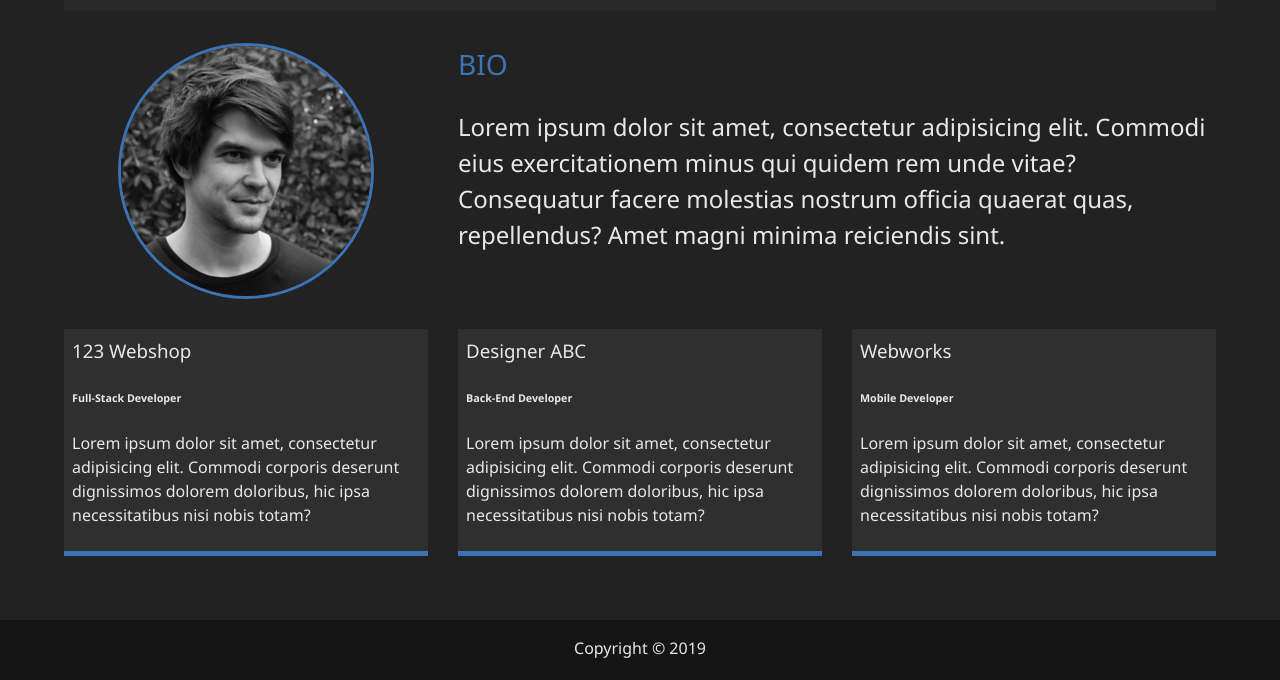
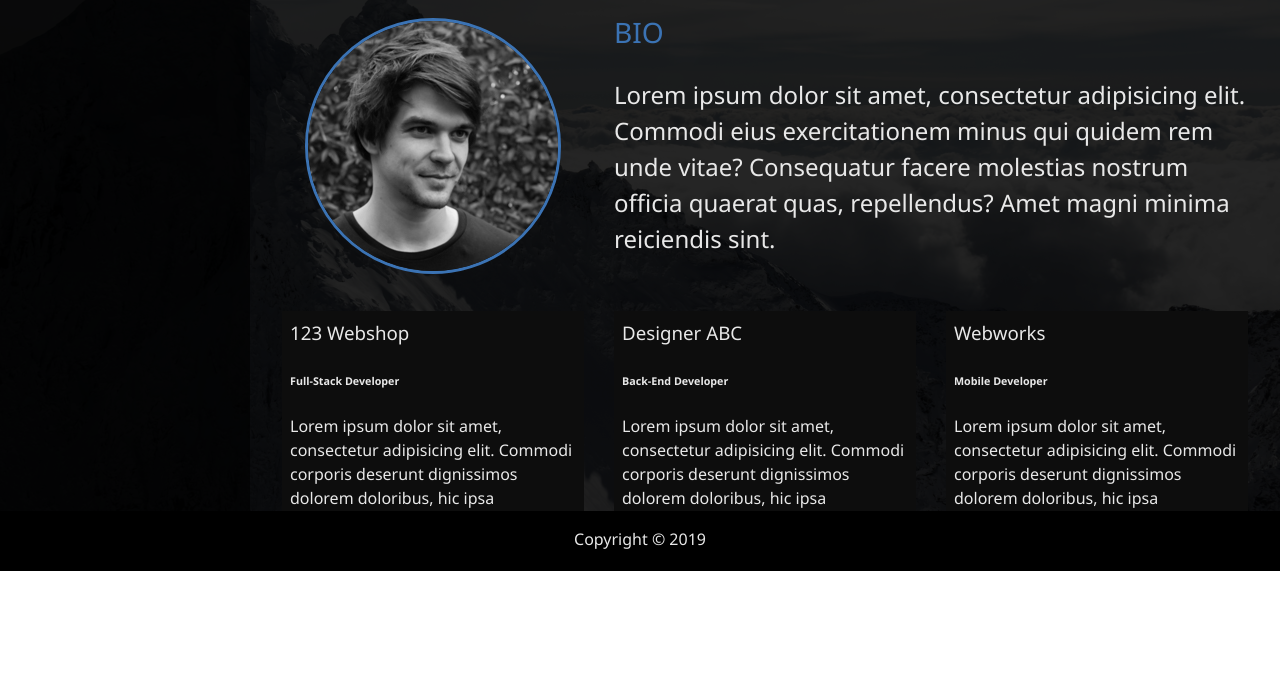
Before and after one commit to DanTarsoly/Portfolio, a website: page dist/about.html in a window 1280 px wide. Shown: the part 239-919 px from the top of the page. After the commit the page ends 810 px from the top, so only its background shows below. Drawn offline with Linux system fonts and the light colour scheme.

Commit message:
Single-page implementation

```diff
--- a/scss/_config.scss
+++ b/scss/_config.scss
@@ -1,40 +1,22 @@
-$primary-color: #222;
+$primary-color: #000;
 $secondary-color: #3b73b4;
 $light-text-color: #e8e8e8;
-$dark-text-color: #181818;
-$show-home-image: true;
-$home-image: url(../img/bg_rysy.jpg);
-$portrait-image: url(../img/portrait.jpg);
-$portrait-image-small: url(../img/portrait_small.jpg);
-$background-opacity: 0.9;
+$dark-text-color: #080808;
+$home-image: url('../img/bg_rysy.jpg');
+$portrait-image: url('../img/portrait.jpg');
+$portrait-image-small: url('../img/portrait_small.jpg');
+$header-size: 250px;
+$footer-height: 50px;
+$header-opacity: 0.95;
+$main-opacity: 0.85;
+$section-opacity: 0.5;
 
 @mixin easeOut {
   transition: all 0.5s ease-out;
 }
 
-@mixin background {
-  @if $show-home-image {
-    &#bg-img {
-      background: $home-image;
-      background-attachment: fixed;
-      background-size: cover;
-
-      &:after {
-        content:'';
-        position: absolute;
-        top: 0;
-        right: 0;
-        width: 100%;
-        height: 100%;
-        z-index: -1;
-        background: rgba($primary-color, $background-opacity);
-      }
-    }
-  }
-}
-
 // Setting text color
-@function set-text-color($color) {
+@function get-text-color($color) {
   @if (lightness($color) > 40){
     @return $dark-text-color
   } @else {
--- a/scss/_menu.scss
+++ b/scss/_menu.scss
@@ -10,7 +10,7 @@
     width: 28px;
     height: 3px;
     margin: 0 0 5px 0;
-    background: set-text-color($primary-color);
+    background: get-text-color($primary-color);
     @include easeOut;
   }
 
@@ -108,7 +108,7 @@
     text-transform: uppercase;
     padding: 1rem 0;
     font-weight: 300;
-    color: set-text-color($primary-color);
+    color: get-text-color($primary-color);
     text-decoration: none;
     @include easeOut;
 
--- a/scss/_mobile.scss
+++ b/scss/_mobile.scss
@@ -14,7 +14,30 @@
 
 // Tablet & Small laptop
 @include mediaMd {
+  header {
+    height: $header-size;
+    width: 100%;
+    position: static;
+
+    .portrait {
+      float: left;
+    }
+
+    //.links {
+    //  height: 100%;
+    //  margin-left: $header-size;
+    //  border: white 1px solid;
+    //  vertical-align: center;
+    //}
+
+    .link-list {
+      margin-left: $header-size;
+      //border: white 1px solid;
+    }
+  }
+
   main {
+    margin-left: 0px;
     align-items: center;
     text-align: center;
 
--- a/scss/main.scss
+++ b/scss/main.scss
@@ -6,51 +6,54 @@
 }
 
 body {
-  @include background;
-  background: $primary-color;
-  color: set-text-color($primary-color);
-  height: 100%;
+  background: $home-image;
+  background-attachment: fixed;
+  background-size: cover;
+  color: get-text-color($primary-color);
   margin: 0;
   font-family: 'Segoe UI', Tahoma, Geneva, Verdana, sans-serif;
   line-height: 1.5;
 }
 
-h1,
-h2,
-h3 {
-  margin: 0;
-  font-weight: 400;
+header {
+  width: $header-size;
+  height: calc(100vh - #{$footer-height});
+  position: fixed;
+  padding: 25px;
+  background: rgba($primary-color, $header-opacity);
+  color: get-text-color(rgba($primary-color, $header-opacity));
 
-  &.lg-heading {
-    font-size: 6rem;
+  .portrait {
+    width: 200px;
+    //margin: auto;
+    border-radius: 50%;
+    border: $secondary-color 3px solid;
   }
 
-  &.sm-heading {
-    margin-bottom: 2rem;
-    padding: 0.2rem 1rem;
-    background: rgba(lighten($primary-color, 5), 0.5);
+  //.links {
+  //  border: white 1px solid;
+  //  .link {
+  //
+  //    padding: 1rem;
+  //  }
+  //}
+  .link-list {
+    padding: 0;
+    list-style: none;
+
+    .link-item {
+      padding: 4px 0;
+    }
   }
 }
 
-a {
-  color: set-text-color($primary-color);
-  text-decoration: none;
-}
-
-header {
-  position: fixed;
-  z-index: 2;
-  width:100%;
-}
-
-.text-secondary {
-  color: $secondary-color;
-}
-
-// Main
 main {
-  padding: 4rem;
-  min-height: calc(100vh - 60px);
+  padding: 2rem;
+  margin-left: $header-size;
+  height: calc(100vh - #{$footer-height});
+  background: rgba($primary-color, $main-opacity);
+  color: get-text-color(rgba($primary-color, $main-opacity));
+  overflow-x: hidden;
 
   .icons {
     margin-top: 1rem;
@@ -71,6 +74,54 @@ main {
       margin-top: 20vh;
     }
   }
+}
+
+section {
+  padding: 2rem;
+  margin: 1rem;
+  background: rgba($primary-color, $section-opacity);
+  color: get-text-color(rgba($primary-color, $section-opacity));
+  overflow-x: hidden;
+}
+
+footer {
+  text-align: center;
+  padding: 1rem;
+  background: darken($primary-color, 5);
+  color: get-text-color($primary-color);
+  height: $footer-height;
+}
+
+h1,
+h2,
+h3 {
+  margin: 0;
+  font-weight: 400;
+
+  &.lg-heading {
+    font-size: 6rem;
+  }
+
+  &.sm-heading {
+    margin-bottom: 2rem;
+    padding: 0.2rem 1rem;
+    background: rgba($primary-color, $section-opacity);
+  }
+}
+
+a {
+  padding: 0.4rem;
+  color: get-text-color($primary-color);
+  text-decoration: none;
+
+  &:hover {
+    color: $secondary-color;
+    @include easeOut();
+  }
+}
+
+.text-secondary {
+  color: $secondary-color;
 }
 
 // About
@@ -121,7 +172,7 @@ main {
 
   img {
     width: 100%;
-    border: 3px set-text-color($primary-color) solid;
+    border: 3px get-text-color($primary-color) solid;
 
     &:hover {
       opacity: 0.5;
@@ -141,7 +192,7 @@ main {
 
   div {
     font-size: 2rem;
-    border: 3px set-text-color($primary-color) solid;
+    border: 3px get-text-color($primary-color) solid;
     padding: 1.5rem 2.5rem;
     margin-bottom: 3rem;
     @include easeOut;
@@ -149,9 +200,9 @@ main {
     &:hover {
       padding: 0.5rem 1.5rem;
       background: $secondary-color;
-      color: set-text-color($secondary-color);
+      color: get-text-color($secondary-color);
       span {
-        color: set-text-color($secondary-color);
+        color: get-text-color($secondary-color);
       }
     }
   }
@@ -165,7 +216,7 @@ main {
   margin-bottom: 0.3rem;
   &:hover {
     background: $secondary-color;
-    color: set-text-color($secondary-color);
+    color: get-text-color($secondary-color);
   }
 }
 
@@ -186,7 +237,7 @@ main {
   text-align: center;
   padding: 1rem;
   background: darken($primary-color, 5);
-  color: set-text-color($primary-color);
+  color: get-text-color($primary-color);
   height: 60px;
 }
 
```
Also changed, not shown: dist/css/main.css, dist/index.html.
